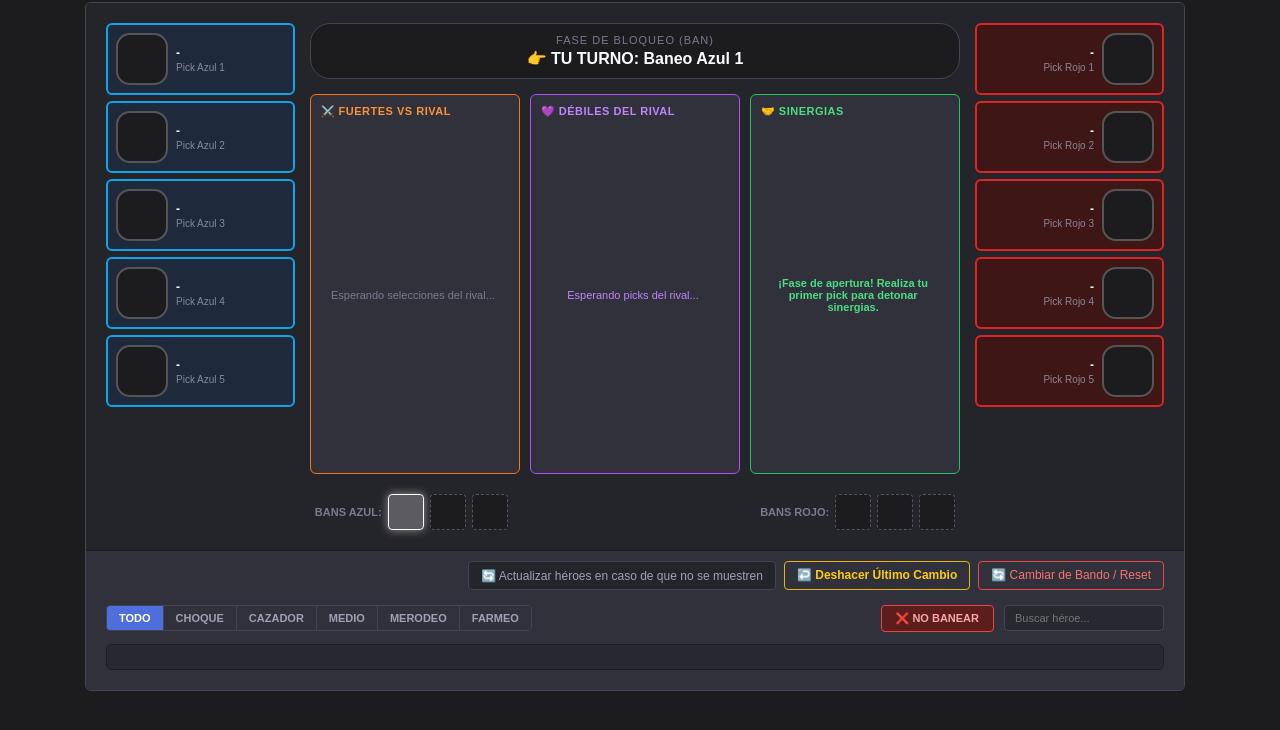
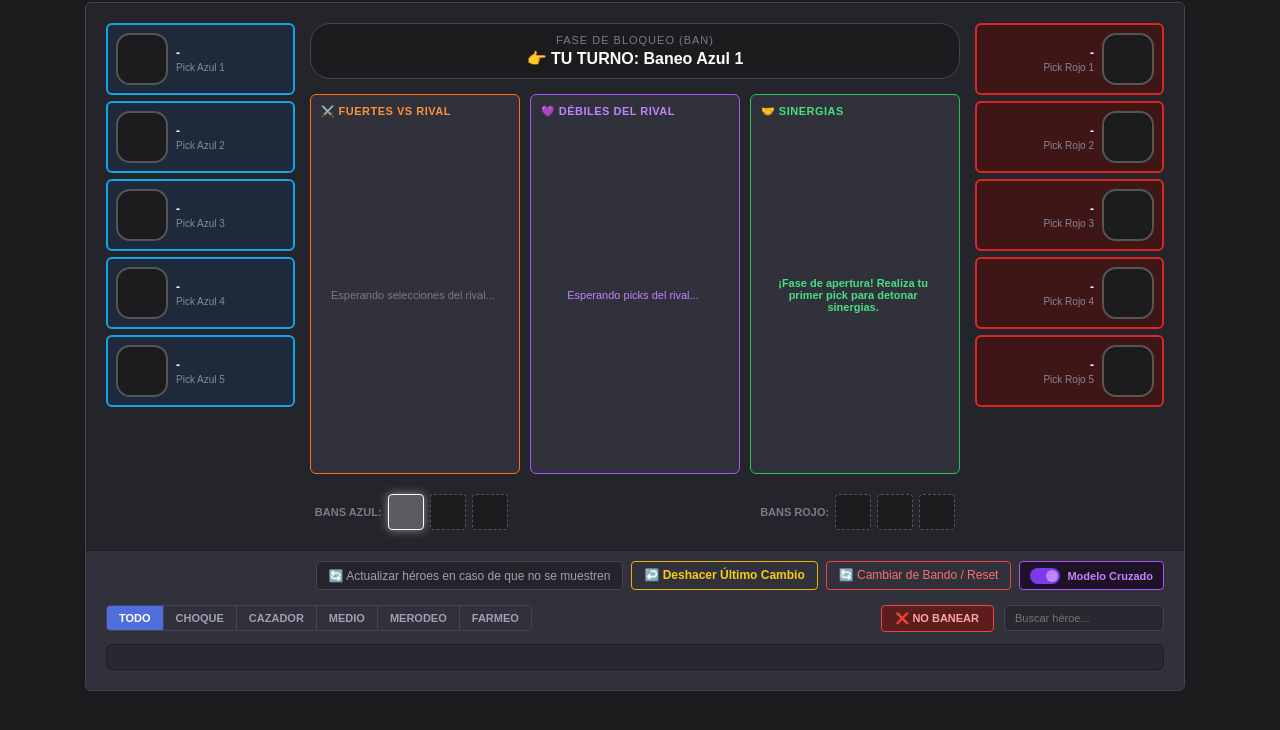
Before and after one commit to hokstats/hokstats.github.io, a plain HTML site: page draft.html in a window 1280 px wide. Both pictures are taken after a click on the button "🔵 Lado Azul (First Pick)". Shown: the part 70-800 px from the top of the page. Drawn offline with nearby package versions, Linux system fonts and the light colour scheme; no server answers.

Commit message:
Update draft.html

```diff
--- a/draft.html
+++ b/draft.html
@@ -418,6 +418,59 @@ table.main-layout {
 ::-webkit-scrollbar-thumb:hover {
   background: #5a5a6b;
 }
+
+/* 🔀 TOGGLE MODELO CRUZADO */
+.cross-model-toggle {
+  display: flex;
+  align-items: center;
+  gap: 7px;
+  padding: 5px 10px;
+  background: #24242b;
+  border: 1px solid #444452;
+  border-radius: 4px;
+  cursor: pointer;
+  font-size: 11px;
+  font-weight: bold;
+  color: #a0a0b5;
+  transition: all 0.2s ease;
+  user-select: none;
+}
+.cross-model-toggle:hover {
+  border-color: #a855f7;
+  color: #c084fc;
+}
+.cross-model-toggle.active {
+  border-color: #a855f7;
+  color: #c084fc;
+  background: #1e1229;
+}
+.toggle-pill {
+  width: 30px;
+  height: 16px;
+  background: #444452;
+  border-radius: 8px;
+  position: relative;
+  transition: background 0.2s ease;
+  flex-shrink: 0;
+}
+.toggle-pill::after {
+  content: '';
+  position: absolute;
+  top: 2px;
+  left: 2px;
+  width: 12px;
+  height: 12px;
+  background: #a0a0b5;
+  border-radius: 50%;
+  transition: transform 0.2s ease, background 0.2s ease;
+}
+.cross-model-toggle.active .toggle-pill {
+  background: #7c3aed;
+}
+.cross-model-toggle.active .toggle-pill::after {
+  transform: translateX(14px);
+  background: #c084fc;
+}
 </style>
 </head>
 <body>
@@ -508,6 +561,10 @@ table.main-layout {
           <button type="button" class="btn-refresh-heroes" id="refresh-heroes-action">🔄 Actualizar héroes en caso de que no se muestren</button>
           <button class="view-tab" id="undo-action" style="border-color:#eab308; color:#facc15; border-radius:4px; font-weight:bold;">↩️ Deshacer Último Cambio</button>
           <button class="view-tab" id="reset-draft" style="border-color:#ef4444; color:#f87171; border-radius:4px;">🔄 Cambiar de Bando / Reset</button>
+          <div class="cross-model-toggle active" id="cross-model-btn" onclick="toggleCrossModel()" title="Modelo cruzado: detecta relaciones aunque solo estén registradas en uno de los dos héroes">
+            <div class="toggle-pill"></div>
+            <span id="cross-model-label">Modelo Cruzado</span>
+          </div>
         </div>
 
         <div class="drawer-section" id="drawer-box">
@@ -565,6 +622,7 @@ let DRAFT_SEQUENCE = [];
 let currentStepIndex = 0;
 let currentRole = 'all';
 let currentSearch = '';
+let useCrossModel = true; // Por defecto: modelo cruzado activo
 
 function ejecutarParseCSV() {
   heroesData = [];
@@ -870,7 +928,7 @@ function updateRecommendations() {
       // CAJA NARANJA: héroes fuertes vs rival (uni o bidireccional)
       let esCounter = false;
       if (hero.fuerteContra.includes(enemigoNombre)) esCounter = true;
-      if (enemy.debilContra.includes(miNombre)) esCounter = true;
+      if (useCrossModel && enemy.debilContra.includes(miNombre)) esCounter = true;
       if (esCounter) {
         countersGrouped[enemy.nombre].list.push(hero);
       }
@@ -883,7 +941,7 @@ function updateRecommendations() {
       const aliadoNombre = allied.nombre.toLowerCase();
       let tieneSinergia = false;
       if (hero.sinergiaCon.includes(aliadoNombre)) tieneSinergia = true;
-      if (allied.sinergiaCon.includes(miNombre)) tieneSinergia = true;
+      if (useCrossModel && allied.sinergiaCon.includes(miNombre)) tieneSinergia = true;
       if (tieneSinergia) {
         synergiesGrouped[allied.nombre].list.push(hero);
       }
@@ -903,7 +961,7 @@ function updateRecommendations() {
       const enemyEsFuerteVsHero = enemy.fuerteContra.includes(miNombre);
       const heroEsDebilVsEnemy = hero.debilContra.includes(enemigoNombre);
 
-      if (enemyEsFuerteVsHero || heroEsDebilVsEnemy) {
+      if (enemyEsFuerteVsHero || (useCrossModel && heroEsDebilVsEnemy)) {
         weaknessesGrouped[enemy.nombre].list.push(hero);
       }
     });
@@ -1052,6 +1110,20 @@ document.getElementById('drawerSearch').addEventListener('input', (e) => {
 
 document.getElementById('undo-action').addEventListener('click', undoLastAction);
 
+function toggleCrossModel() {
+  useCrossModel = !useCrossModel;
+  const btn = document.getElementById('cross-model-btn');
+  const label = document.getElementById('cross-model-label');
+  if (useCrossModel) {
+    btn.classList.add('active');
+    label.textContent = 'Modelo Cruzado';
+  } else {
+    btn.classList.remove('active');
+    label.textContent = 'Modelo Normal';
+  }
+  updateRecommendations();
+}
+
 document.getElementById('reset-draft').addEventListener('click', () => {
   document.getElementById('setup-box').style.display = 'block';
   document.getElementById('arena-box').style.display = 'none';
```
